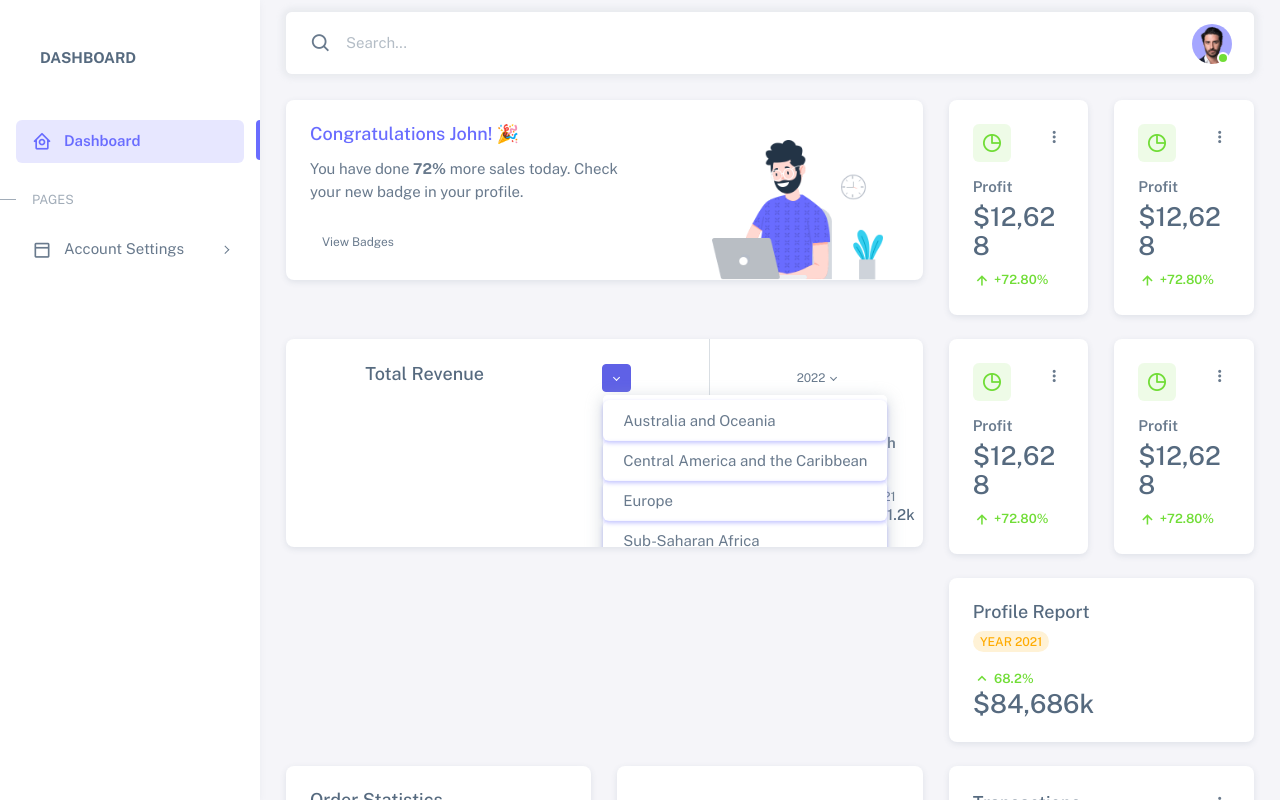
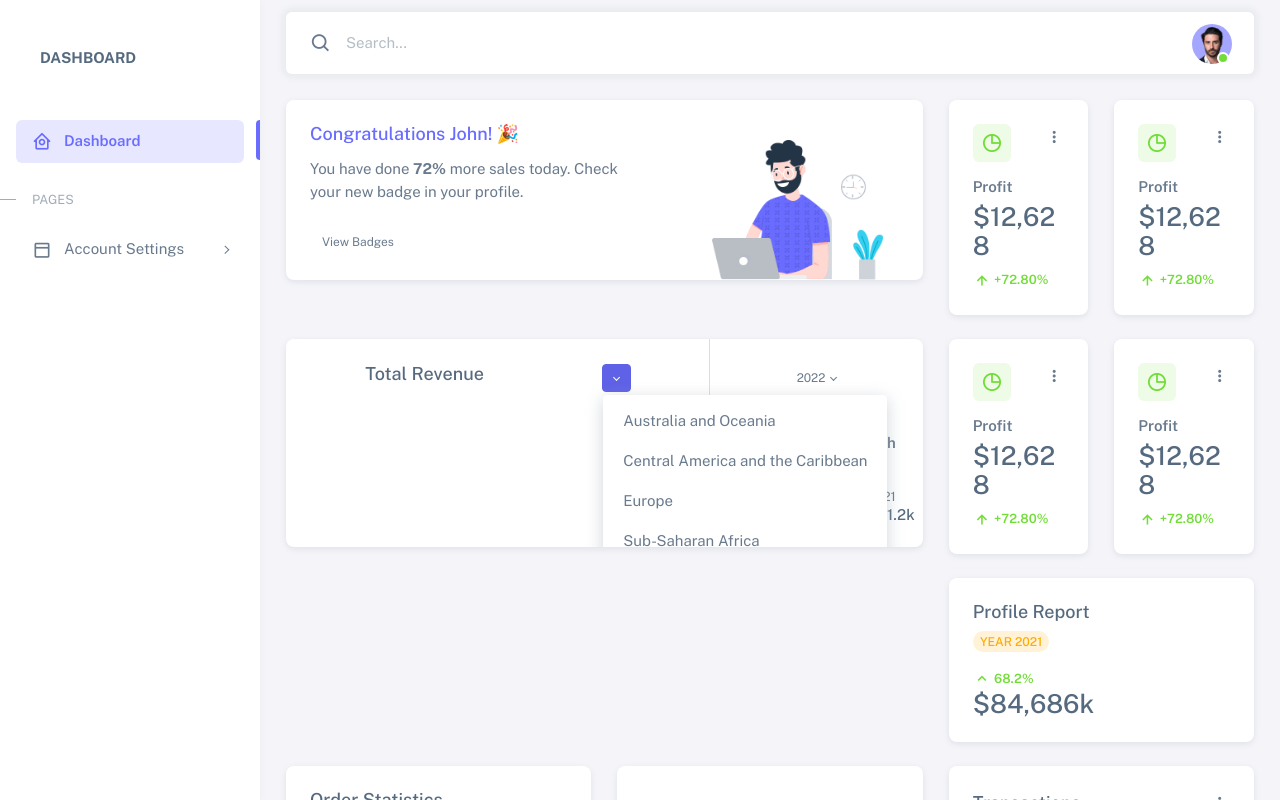
Before and after one commit to ariannimani/admin_dashboard_typescript, a React (Create React App) app: page / in a window 1280 px wide. Both pictures are taken after a click on the button 616 px from the left and 378 px from the top of the page. Shown: the top 800 px of the page. Built offline with nearby package versions, Linux system fonts and the light colour scheme.

Commit message:
added onclick handler

```diff
--- a/src/components/dropdown-menu/dropdown-menu.tsx
+++ b/src/components/dropdown-menu/dropdown-menu.tsx
@@ -1,16 +1,15 @@
 import { FunctionComponent } from "react";
-import { Button } from "react-bootstrap";
 
 interface IDropdownMenu {
   isOpen: boolean;
   items: string[];
-  setSelectedItem: React.Dispatch<React.SetStateAction<string>>;
+  changeItemHandler?: React.MouseEventHandler<HTMLButtonElement>;
 }
 
 export const DropdownMenu: FunctionComponent<IDropdownMenu> = ({
   isOpen,
   items,
-  setSelectedItem,
+  changeItemHandler,
 }): JSX.Element => {
   return (
     <div
@@ -18,13 +17,15 @@ export const DropdownMenu: FunctionComponent<IDropdownMenu> = ({
       aria-labelledby="cardOpt3"
     >
       {items.map((item: string) => (
-        <Button
+        <button
           key={item}
-          className="dropdown-item"
-          onClick={() => setSelectedItem(item)}
+          className="dropdown-item btn btn-link"
+          value={item}
+          type="button"
+          onClick={changeItemHandler}
         >
           {item}
-        </Button>
+        </button>
       ))}
     </div>
   );
```
